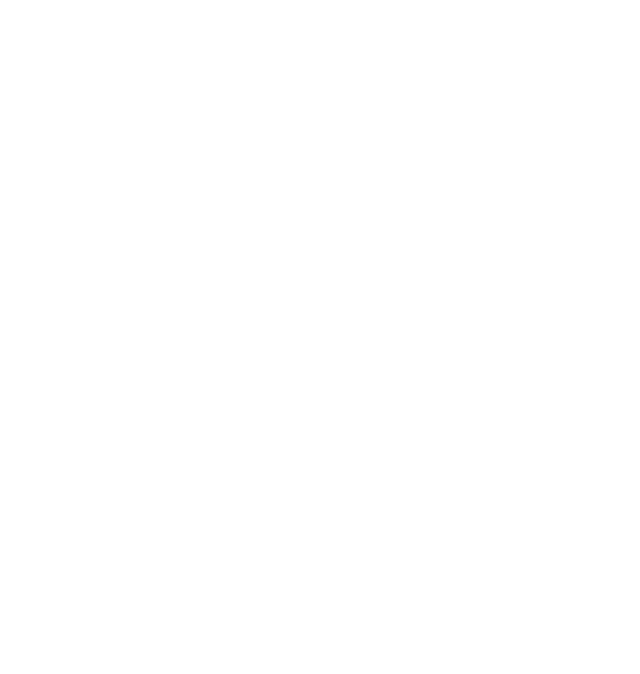
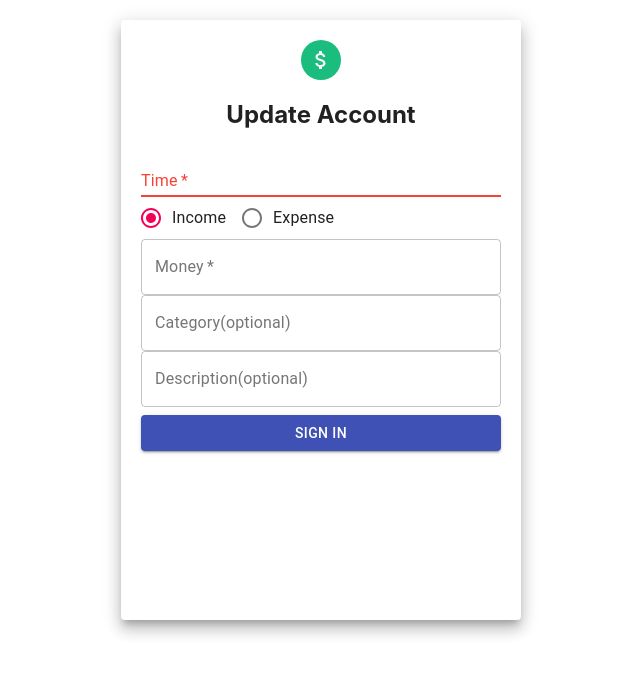
Before and after one commit to walkerhsu/wp_final, a React (Create React App) app in the folder frontend/: page /account/update in a window 1280 px wide. Before the commit this address had no page. Shown: the top 674 px of the page, without its empty margins (319-959 px from the left). Built offline with nearby package versions, Linux system fonts and the light colour scheme.

Commit message:
frontend update account

```diff
--- a/frontend/package.json
+++ b/frontend/package.json
@@ -9,6 +9,7 @@
     "@material-ui/icons": "^4.11.3",
     "@mui/icons-material": "^5.10.16",
     "@mui/material": "^5.10.16",
+    "@mui/x-date-pickers": "^5.0.9",
     "@testing-library/jest-dom": "^5.16.5",
     "@testing-library/react": "^13.4.0",
     "@testing-library/user-event": "^13.5.0",
@@ -16,6 +17,7 @@
     "react-dom": "^18.2.0",
     "react-router-dom": "^6.4.4",
     "react-scripts": "5.0.1",
+    "styled-components": "^5.3.6",
     "web-vitals": "^2.1.4"
   },
   "scripts": {
--- a/frontend/src/App.js
+++ b/frontend/src/App.js
@@ -4,6 +4,7 @@
 import MainPage from './containers/MainPage';
 import SignUpPage from './containers/SignUpPage';
 import AccountMainPage from './containers/AccountMainPage';
+import UpdateAccountPage from './containers/UpdateAccountPage';
 function App() {
   return (
     <Router>
@@ -11,6 +12,7 @@
           <Route path="/" element={<MainPage />} />
           <Route path="/signin" element={<SignInPage />} />
           <Route path="/signup" element={<SignUpPage />} />
+          <Route path="/account/update" element={<UpdateAccountPage />} />
           <Route path="/account" element={<AccountMainPage />} />
           {/* <Route path="/restaurant/:id" element={<RestaurantPage />} /> */}
       </Routes>
--- a/frontend/src/containers/SignInPage.js
+++ b/frontend/src/containers/SignInPage.js
@@ -6,7 +6,7 @@
 import { useNavigate } from "react-router-dom";
 
 
-const LoginPage=()=>{
+const SigninPage=()=>{
     const paperStyle={padding :20,height:'70vh',width:360, margin:"20px auto"}
     const avatarStyle={backgroundColor:'#1bbd7e'}
     const btnstyle={margin:'8px 0'}
@@ -67,4 +67,4 @@
     )
 }
 
-export default LoginPage
+export default SigninPage
--- a/frontend/src/containers/SignUpPage.js
+++ b/frontend/src/containers/SignUpPage.js
@@ -6,23 +6,20 @@
 
 // import ValidTextField from '../components/ValidTextField';
 // import InvalidTextField from '../components/InvalidTextField';
+const paperStyle={padding :20,height:'70vh',width:360, margin:"20px auto"}
+const avatarStyle = {backgroundColor:'#1bbd7e'}
+const btnstyle={margin:'8px 0'}
 
-export default function ValidationTextFields() {
+const SignUpPage = () => {
 
-    const paperStyle={padding :20,height:'70vh',width:360, margin:"20px auto"}
-    const avatarStyle = {backgroundColor:'#1bbd7e'}
-    const btnstyle={margin:'8px 0'}
 
     const [username, setUsername] = useState('');
-    const [usernameValid, setUsernameValid] = useState(true);
     const [usernameMessage, setUsernameMessage] = useState('');
 
     const [password, setPassword] = useState('');
-    const [passwordValid , setPasswordValid] = useState(true);
     const [passwordMessage , setPasswordMessage] = useState('');
 
     const [email, setEmail] = useState('');
-    const [emailValid , setEmailValid] = useState(true);
     const [emailMessage , setEmailMessage] = useState('');
 
     const navigate = useNavigate();
@@ -31,15 +28,12 @@
         const username = event.target.value;
         setUsername(username);
         if (username.length < 5) {
-            setUsernameValid(false);
             setUsernameMessage('Username must be at least 5 characters long');
         }
         else if (username.length > 20) {
-            setUsernameValid(false);
             setUsernameMessage('Username must be less than 20 characters long');
         }
         else {
-            setUsernameValid(true);
             setUsernameMessage('');
         }
     }
@@ -48,23 +42,18 @@
         const password = event.target.value;
         setPassword(password);
         if(event.target.value.length < 8) {
-            setPasswordValid(false);
             setPasswordMessage('Password must be at least 8 characters');
         }
         else if(event.target.value.length > 20) {
-            setPasswordValid(false);
             setPasswordMessage('Password must be less than 20 characters');
         }
         else if(event.target.value.search(/[a-z]/i) < 0) {
-            setPasswordValid(false);
             setPasswordMessage('Password must contain at least one letter.');
         }
         else if(event.target.value.search(/[0-9]/) < 0) {
-            setPasswordValid(false);
             setPasswordMessage('Password must contain at least one digit.');
         }
         else {
-            setPasswordValid(true);
             setPasswordMessage('');
         }
     }
@@ -73,32 +62,27 @@
         const email = event.target.value;
         setEmail(email);
         if (email.length < 5) {
-            setEmailValid(false);
             setEmailMessage('Email must be at least 5 characters long');
         }
         else if(email.search(/@/) < 0) {
-            setEmailValid(false);
             setEmailMessage('Email must contain @');
         }
 
         else if(email.search(/\.com/) < 0) {
-            setEmailValid(false);
             setEmailMessage('Email must contain .com');
         }
         // the last '.com' appears before '@'
         else if(email.search(/\.com/) < email.search(/@/)) {
-            setEmailValid(false);
             setEmailMessage('Email must contain .com after @');
         }
         else {
-            setEmailValid(true);
             setEmailMessage('');
         }
     }
 
     const handleSubmit = (event) => {
         event.preventDefault();
-        if (usernameValid && passwordValid && emailValid && username && password && email) {
+        if (!usernameMessage && !passwordMessage &&!emailMessage && username && password && email) {
             alert('Form submitted');
             navigate('../signin');
         }
@@ -120,29 +104,23 @@
                     <h2>Sign Up</h2>
                 </Grid>
                 <Grid>
-                    {usernameValid?
                     <TextField required id="outlined-required-username" label="Username" variant="outlined"
-                            type="text" placeholder="Username" onChange={checkUsername} fullWidth/>
-                    :<TextField error id="outlined-error-username" label="Username" variant="outlined"
-                            type="text" helperText={usernameMessage} onChange={checkUsername} fullWidth/>
-                        // <ValidTextField label="username" onChange={checkUsername} />
-                        // : <InvalidTextField label="username" onChange={checkUsername} helperText={usernameMessage} />
-                    }
-                    {passwordValid?
-                        <TextField required id="outlined-required-password" label="password" variant="outlined"
-                                type="password" placeholder="password" autoComplete="current-password" onChange={checkPassword} fullWidth/>
-                        :<TextField error id="outlined-error-password" label="password" variant="outlined"
-                                type="password" placeholder="password" helperText={passwordMessage} onChange={checkPassword} fullWidth/>
-                    }
-                    {emailValid?
-                        <TextField required id="outlined-required-email" label="email" variant="outlined"
-                                placeholder="email" onChange={checkEmail} fullWidth/>
-                        :<TextField error id="outlined-error-email" label="email" variant="outlined"
-                                placeholder="email" helperText={emailMessage} onChange={checkEmail} fullWidth/>
-                    }
+                            type="text" error={usernameMessage !== ""} helperText={usernameMessage}
+                            placeholder="Username" onChange={checkUsername} fullWidth/>
+
+                    <TextField required id="outlined-required-password" label="password" variant="outlined"
+                            type="password" error={passwordMessage !== ""} helperText={passwordMessage}
+                            placeholder="password" autoComplete="current-password" onChange={checkPassword} fullWidth/>
+
+
+                    <TextField required id="outlined-required-email" label="email" variant="outlined"
+                            error={emailMessage !== ""} helperText={emailMessage}
+                            placeholder="email" onChange={checkEmail} fullWidth/>
+
                 </Grid>
                 <Button type='submit' color='primary' variant="contained" style={btnstyle} onClick={handleSubmit} fullWidth>Sign in</Button>
             </Paper>
         </Box>
     );
 }
+export default SignUpPage;
--- /dev/null
+++ b/frontend/src/containers/UpdateAccountPage.js
@@ -0,0 +1,127 @@
+import React from "react";
+import { useState } from "react";
+import { useNavigate } from "react-router-dom";
+import {Avatar, Button, Paper, Box, Grid, TextField} from '@material-ui/core';
+import {FormControl, RadioGroup, FormControlLabel, Radio} from '@material-ui/core';
+
+import AttachMoneyIcon from '@mui/icons-material/AttachMoney';
+import { LocalizationProvider } from '@mui/x-date-pickers/LocalizationProvider';
+import { AdapterDayjs } from '@mui/x-date-pickers/AdapterDayjs';
+import { DateTimePicker } from '@mui/x-date-pickers/DateTimePicker';
+
+const paperStyle={padding :20,height:'70vh',width:360, margin:"20px auto"}
+const btnstyle={margin:'8px 0'}
+const avatarStyle = {backgroundColor:'#1bbd7e'}
+const UpdateAccountPage = () => {
+    const [time, setTime] = useState('');
+    const [isIncome, setIsIncome] = useState(true);
+    const [money, setMoney] = useState('');
+    const [moneyMessage, setMoneyMessage] = useState('');
+    const [category, setCategory] = useState('');
+    const [description, setDescription] = useState('');
+
+    const navigate = useNavigate();
+    const navigateToAccountMainPage = () => {
+        navigate("/account");
+    };
+
+    const handleTimeChange = (newTime) => {
+        setTime(newTime);
+    };
+
+    const handleMoneyChange = (event) => {
+        const newMoney = event.target.value;
+        if(newMoney > 0 && newMoney.search(/[1-9]/) >= 0 && newMoney.search(/[.]/) < 0) {
+            const money= isIncome? newMoney: (-1)* newMoney
+            setMoney(money);
+            setMoneyMessage('');
+        }
+        else if(newMoney.length===0) {
+            setMoneyMessage('Money cannot be empty');
+        }
+        else if(newMoney<=0) {
+            setMoneyMessage('Money must be positive');
+        }
+        else if(newMoney.search(/[.]/) >= 0) {
+            setMoneyMessage('Money should be an integer');
+        }
+        else{
+            setMoneyMessage('Money must be a number');
+        }
+    };
+
+    const handleCategoryChange = (event) => {
+        const newCategory = event.target.value;
+        setCategory(newCategory);
+    };
+
+    const handleDescriptionChange = (event) => {
+        const newDescription = event.target.value;
+        setDescription(newDescription);
+    };
+
+    const handleSubmit = (event) =>{
+        event.preventDefault();
+        if(!moneyMessage && money){
+
+            const data = {
+                date: time,
+                money: money,
+                category: category,
+                description: description
+            }
+            console.log(data);
+            navigateToAccountMainPage();
+        }
+        else{
+            console.log("Invalid input");
+            alert("Invalid input");
+        }
+    }
+
+
+    return (
+        <Box component="form"
+            sx={{
+                '& .MuiTextField-root': { m: 1, width: '30ch' },
+            }}
+            noValidate
+            // autoComplete="off"
+        >
+            <Paper elevation={10} style={paperStyle}>
+                <Grid align='center'>
+                    <Avatar style={avatarStyle}><AttachMoneyIcon/></Avatar>
+                    <h2>Update Account</h2>
+                </Grid>
+                <div>
+                    <LocalizationProvider dateAdapter={AdapterDayjs}>
+                        <DateTimePicker
+                            label="Time"
+                            value={time}
+                            onChange={handleTimeChange}
+                            renderInput={(params) => <TextField {...params} required fullWidth/>}
+                        />
+                    </LocalizationProvider>
+                    <FormControl>
+                        <RadioGroup
+                            row
+                            aria-labelledby="radio-buttons-income-or-outcome-label"
+                            defaultValue="income"
+                            name="radio-buttons-group"
+                            onChange={(event) => setIsIncome(event.target.value === "income")}
+                        >
+                            <FormControlLabel value="income" control={<Radio />} label="Income" />
+                            <FormControlLabel value="Expense" control={<Radio />} label="Expense" />
+                        </RadioGroup>
+                    </FormControl>
+                    <TextField label='Money' placeholder='money' variant="outlined" onChange={handleMoneyChange}
+                            error={moneyMessage!==''} helperText={moneyMessage} fullWidth required></TextField>
+                    <TextField label='Category(optional)' placeholder='category' variant="outlined" onChange={handleCategoryChange} fullWidth ></TextField>
+                    <TextField label='Description(optional)' placeholder='description' variant="outlined" onChange={handleDescriptionChange} fullWidth ></TextField>
+                </div>
+                <Button type='submit' color='primary' variant="contained" style={btnstyle} onClick={handleSubmit} fullWidth>Sign in</Button>
+            </Paper>
+        </Box>
+    );
+}
+export default UpdateAccountPage;
```
Also changed, not shown: frontend/src/containers/AccountMainPage.js (+7 -0 lines), 1 other file (tests, documents, lock files or other folders).
